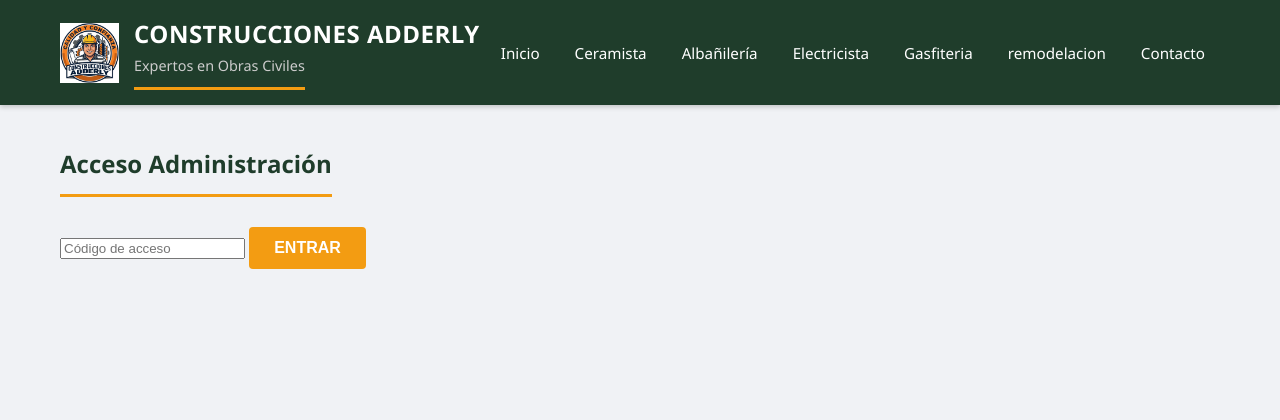
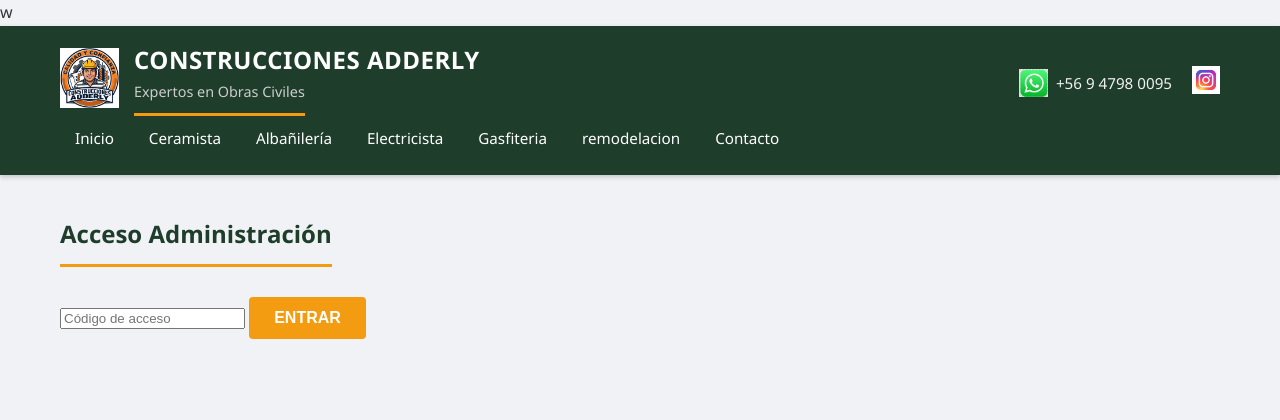
Before and after one commit to adderlyRodriguez/ceramista, a Flask app: page /admin in a window 1280 px wide. Shown: the top 420 px of the page. Run offline with Flask 3, Linux system fonts and the light colour scheme.

Commit message:
cambio en presentacion y privilegios

```diff
--- a/app.py
+++ b/app.py
@@ -80,9 +80,10 @@ def inject_categories():
 
 @app.route('/')
 def portfolio():
+    # Deshabilita el modo admin al entrar al Inicio
+    session.pop('admin', None)
     projects = Project.query.all()
     return render_template('portfolio.html', projects=projects)
-
 
 @app.route('/category/<int:category_id>')
 def projects_by_category(category_id):
--- a/static/css/style.css
+++ b/static/css/style.css
@@ -55,6 +55,31 @@ body {
   font-size: 0.9rem;
   font-weight: 400;
   color: #ccc;
+}
+.social-bar {
+  display: flex;
+  align-items: center;
+  gap: 20px; /* Espacio entre el teléfono y el Instagram */
+  margin-top: 10px;
+}
+
+.contact-item {
+  display: flex;
+  align-items: center;
+  gap: 8px;
+  color: #f1f1f1;
+  font-weight: 500;
+  font-size: 0.95rem;
+}
+
+.contact-item img, .social-link img {
+  height: 28px; /* Tamaño controlado de los íconos */
+  width: auto;
+  transition: transform 0.2s;
+}
+
+.social-link img:hover {
+  transform: scale(1.1); /* Efecto zoom al pasar el mouse */
 }
 
 /* Navegación estilo barra */
--- a/templates/base.html
+++ b/templates/base.html
@@ -1,7 +1,7 @@
 <!DOCTYPE html>
 <html lang="es">
 <head>
-  <meta charset="UTF-8">
+  <meta charset="UTF-8">w
   <meta name="viewport" content="width=device-width, initial-scale=1.0">
   <title>{% block title %}Adderly Construcciones{% endblock %}</title>
   <!-- Enlace a la hoja de estilos -->
@@ -13,6 +13,8 @@
 
 <header class="header">
   <div class="header-inner">
+
+
     <div class="logo-container">
       <img src="{{ url_for('static', filename='img/logo.png') }}" alt="Logo Adderly">
       <div class="logo-text">
@@ -20,6 +22,16 @@
         <h2>Expertos en Obras Civiles</h2>
       </div>
     </div>
+
+   <div class="social-bar">
+    <div class="contact-item">
+        <img src="{{ url_for('static', filename='img/whatsapp.png') }}" alt="WhatsApp">
+        <span>+56 9 4798 0095</span>
+    </div>
+    <a href="https://www.instagram.com/adderlyconstrucciones" target="_blank" class="social-link">
+        <img src="{{ url_for('static', filename='img/instagram.png') }}" alt="Instagram">
+    </a>
+</div>
 
     <nav>
       <a href="{{ url_for('portfolio') }}">Inicio</a>
```
Also changed, not shown: instance/db.sqlite3, static/img/instagram.png (added), static/img/whatsapp.png (added), 1 other file.
